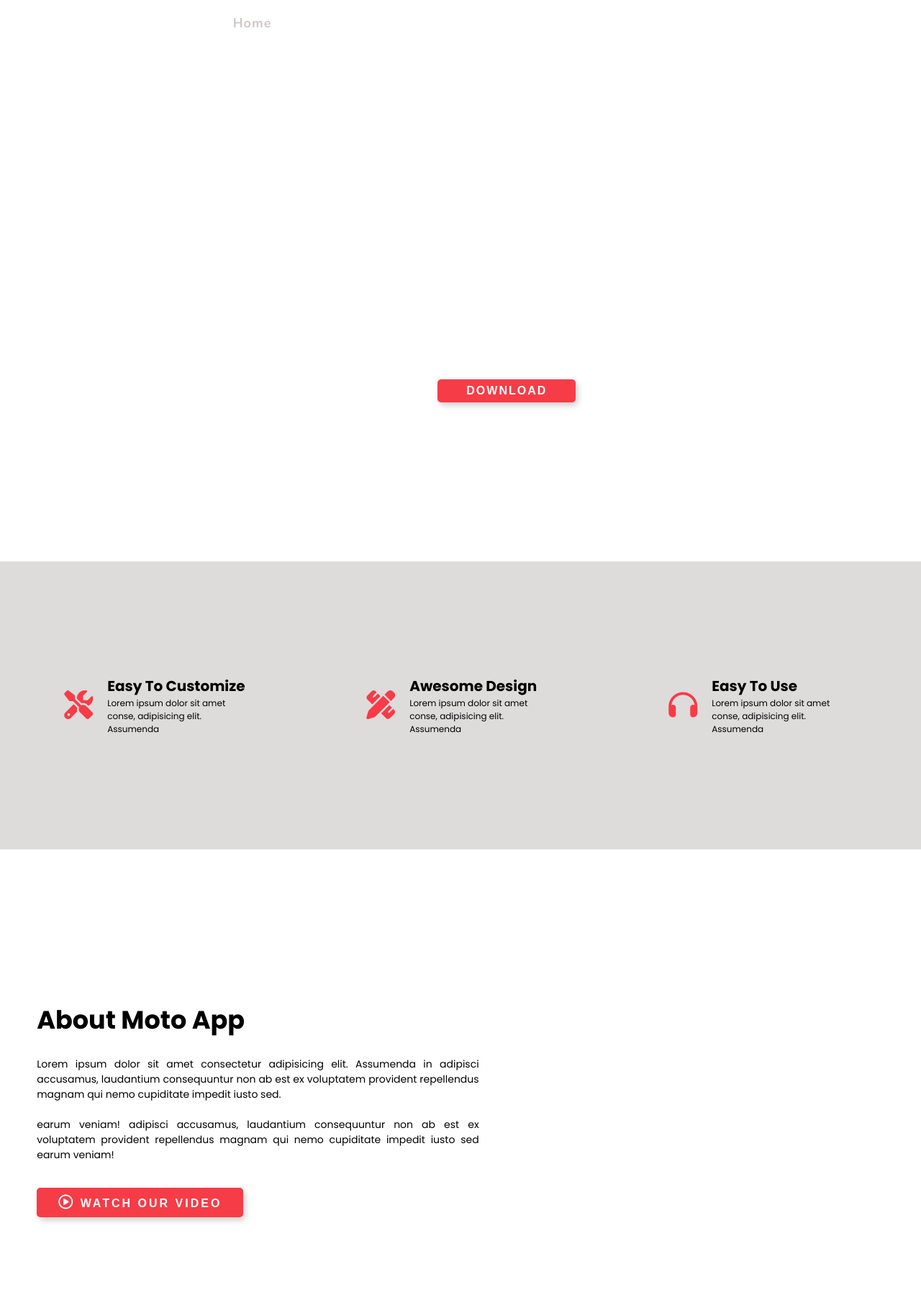
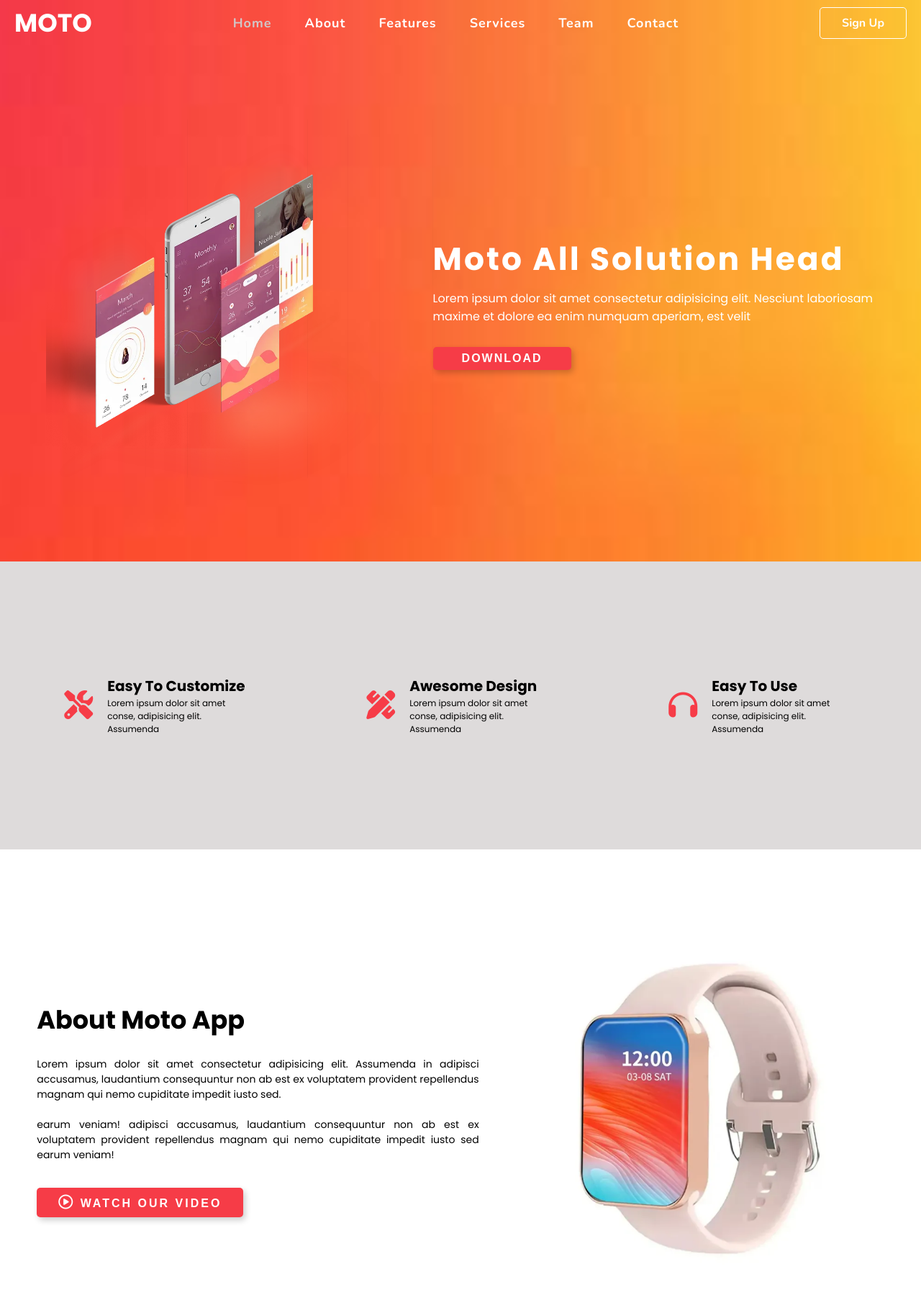
Before and after one commit to AQSA-964/Landing-Page, a plain HTML site: page index.html in a window 1280 px wide. Shown: the top 1799 px of the page at 72% size. Drawn offline with nearby package versions, Linux system fonts and the light colour scheme; the site is published under a folder, as on GitHub Pages, so addresses that start at the root find nothing; a web font is replaced by a local one.

Commit message:
Updated project paths and fixed issues for GitHub Pages

```diff
--- a/index.html
+++ b/index.html
@@ -10,7 +10,7 @@
 			crossorigin="anonymous"
 			referrerpolicy="no-referrer"
 		/>
-		<link rel="stylesheet" href="style.css" />
+		<link rel="stylesheet" href="./style.css" />
 		<title>Landing Page</title>
 	</head>
 	<body>
@@ -36,7 +36,7 @@
 			</nav>
 			<section class="sec-1">
 				<div class="sec-inner">
-					<img src="/images/phoneall.png" alt="" />
+					<img src="./images/phoneall.png" alt="" />
 					<article>
 						<h1>Moto all solution head</h1>
 						<p>
@@ -90,7 +90,7 @@
 				</button>
 			</article>
 
-			<img src="/images/0b4d0c67-3222-490d-bd63-14bf280505cb.webp" alt="" />
+			<img src="./images/0b4d0c67-3222-490d-bd63-14bf280505cb.webp" alt="" />
 		</section>
 		<section class="sec-4">
 			<div class="heading">
@@ -156,6 +156,6 @@
 		</section>
 		<footer></footer>
 
-		<script src="script.js"></script>
+		<script src="./script.js"></script>
 	</body>
 </html>
--- a/style.css
+++ b/style.css
@@ -18,7 +18,7 @@ header {
 }
 
 .navbar {
-	background-image: url(/images/bgimg.jpg);
+	background-image: url(./images/bgimg.jpg);
 	background-size: cover;
 	background-repeat: no-repeat;
 	position: fixed;
@@ -103,7 +103,7 @@ header {
 	display: flex;
 	align-items: center;
 	justify-content: center;
-	background-image: url(/images/bgimg.jpg);
+	background-image: url(./images/bgimg.jpg);
 	background-size: cover;
 	background-repeat: no-repeat;
 	height: 90vh;
```
